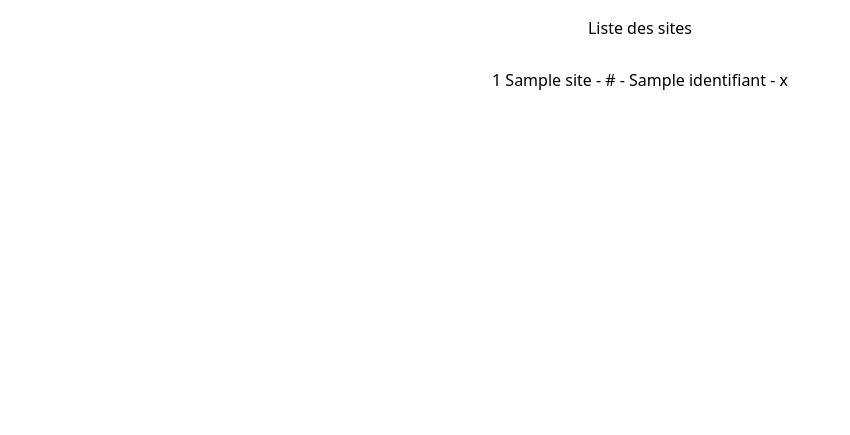
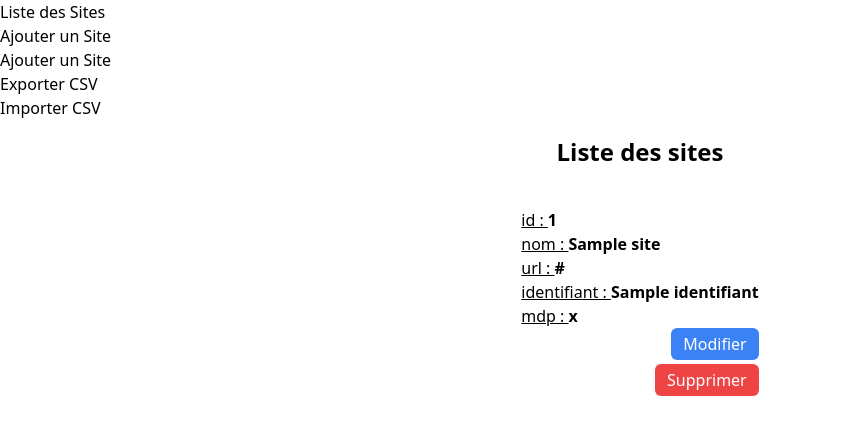
Before and after one commit to Inosthful/b3-c3-django-Martinez-Hauteville, a Django app: template password_manager/appssword/templates/sites/list_sites.html in a window 1280 px wide. Shown: the top 435 px of the page, without its empty margins (0-850 px from the left). Run offline with Django 3.2, Linux system fonts and the light colour scheme; the template is opened without the code that fills it: most values are stand-ins (such as "Sample title", 1, 10 or a date in 2020).

Commit message:
front basique

```diff
--- a/password_manager/appssword/templates/base.html
+++ b/password_manager/appssword/templates/base.html
@@ -1,9 +1,29 @@
 <html lang="en">
+    {% load static %}
 <head>
+
+
+    <link href="https://cdn.jsdelivr.net/npm/tailwindcss@2.2.19/dist/tailwind.min.css" rel="stylesheet">
+    {% comment %} <link rel="stylesheet" href="{% static 'css/styles.css' %}"> {% endcomment %}
+
+</head>
+<body class="">
+
+    <nav>
+        <ul>
+            <li><a href="{% url 'list_sites' %}">Liste des Sites</a></li>
+            <li><a href="{% url '/add' %}">Ajouter un Site</a></li>
+            <li><a href="{% url '/suppress' %}">Ajouter un Site</a></li>
+            <li><a href="{% url 'export_csv' %}">Exporter CSV</a></li>
+            <li><a href="{% url 'import_csv' %}">Importer CSV</a></li>
+        </ul>
+    </nav>
+    {% comment %} <button id="toggleDarkMode">Toggle Dark Mode</button> {% endcomment %}
+
     {% block content %}{% endblock %}
-    <link href="https://cdn.jsdelivr.net/npm/tailwindcss@2.2.19/dist/tailwind.min.css" rel="stylesheet">
-</head>
-<body>
     {% block content2 %}{% endblock %}
+
+    {% comment %} <script src="{% static 'js/darkmode.js' %}"></script> {% endcomment %}
+
 </body>
 </html>
--- a/password_manager/appssword/templates/sites/add_site.html
+++ b/password_manager/appssword/templates/sites/add_site.html
@@ -12,7 +12,8 @@
         <form method="post" action="{% url 'add_site' %}">
             {% csrf_token %}
             {{ form.as_p }}
-            <button type="submit">Ajouter</button>
+            <button type="submit" class="bg-blue-500
+            px-3 py-1 rounded-lg text-white my-2">Ajouter</button>
         </form>
     </div>
     {% endblock %}
--- a/password_manager/appssword/templates/sites/list_sites.html
+++ b/password_manager/appssword/templates/sites/list_sites.html
@@ -1,12 +1,25 @@
 {% extends 'base.html' %}
 
 {% block content %}
-<div class="flex items-center justify-center flex-col">
-  <h2 class="pb-4 pt-4 ">Liste des sites</h2>
+<div class="flex items-center justify-center flex-col bg-white ">
+  <h2 class="pb-4 pt-4 text-2xl font-semibold ">Liste des sites</h2>
   <div class="flex justify-center items-center pt-3">
   <ul>
     {% for site in sites %}
-      <li>{{site.id}} {{ site.nom }} - {{ site.url }} - {{ site.identifiant }} - {{ site.mot_de_passe }}</li>
+      <li class=" test-dark py-1 my-2 p-5 rounded-lg flex flex-col"><div>  <span class="underline">id : </span> <span class="font-semibold">{{site.id}} </span> </div>
+           <div> <span class="underline">nom : </span> <span class="font-semibold">{{ site.nom }} </span> </div>
+         <div> <span class="underline">url : </span> <span class="font-semibold">{{ site.url }} </span> </div>
+         <div> <span class="underline">identifiant : </span> <span class="font-semibold">{{ site.identifiant }} </span></div>
+
+        <div> <span class="underline">mdp : </span> <span class="font-semibold">{{ site.mot_de_passe }} </span> </div>
+        <div> <a href="{% url 'change_site' site.id %}" class="flex justify-end items-end">
+        <button class="bg-blue-500 text-white px-3 py-1 rounded-md hover:bg-blue-700">Modifier</button>
+    </a></div>
+    <div>
+    <a href="{% url 'suppress_site' site.id %}" class="flex justify-end items-end my-1">
+        <button class="bg-red-500 text-white px-3 py-1 rounded-md hover:bg-red-600">Supprimer</button>
+    </a></div></li>
+
     {% endfor %}
   </ul>
 </div>
--- a/password_manager/password_manager/settings.py
+++ b/password_manager/password_manager/settings.py
@@ -112,11 +112,14 @@ USE_I18N = True
 
 USE_TZ = True
 
-
+import os
 # Static files (CSS, JavaScript, Images)
 # https://docs.djangoproject.com/en/5.0/howto/static-files/
 
 STATIC_URL = 'static/'
+STATICFILES_DIRS = [
+    os.path.join(BASE_DIR, 'static'),
+]
 
 # Default primary key field type
 # https://docs.djangoproject.com/en/5.0/ref/settings/#default-auto-field
```
Also changed, not shown: password_manager/appssword/static/css/styles.css (added, +17 -0 lines), password_manager/appssword/static/js/darkmode.js (added, +30 -0 lines), password_manager/appssword/templates/sites/change_site.html (+7 -4 lines), password_manager/appssword/templates/sites/suppress_site.html (+7 -4 lines), password_manager/db.sqlite3.
